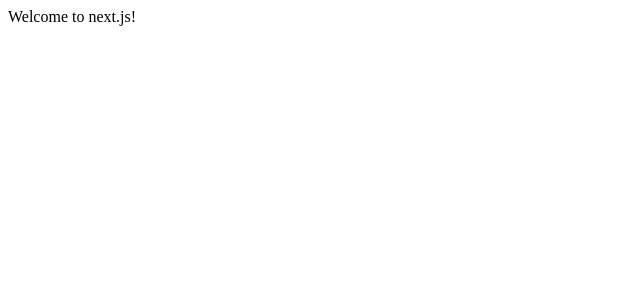
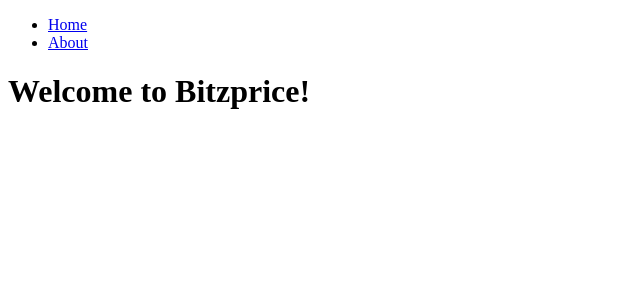
Before and after one commit to fabianvelizok/bitzprice, a Next.js app: page / in a window 1280 px wide. Shown: the top 300 px of the page, without its empty margins (0-640 px from the left). Built offline with nearby package versions, Linux system fonts and the light colour scheme.

Commit message:
Create about page and abstract navbar component

```diff
--- /dev/null
+++ b/components/Navbar.js
@@ -0,0 +1,18 @@
+import Link from 'next/link';
+
+const Navbar = () => (
+  <ul>
+    <li>
+      <Link href="/">
+        <a>Home</a>
+      </Link>
+    </li>
+    <li>
+      <Link href="/about">
+        <a>About</a>
+      </Link>
+    </li>
+  </ul>
+);
+
+export default Navbar;
--- a/pages/index.js
+++ b/pages/index.js
@@ -1 +1,10 @@
-export default () => <div>Welcome to next.js!</div>
+import Navbar from '../components/Navbar';
+
+const Index = () => (
+  <div>
+    <Navbar />
+    <h1>Welcome to Bitzprice!</h1>
+  </div>
+);
+
+export default Index;
```
Also changed, not shown: pages/about.js (added, +11 -0 lines).
